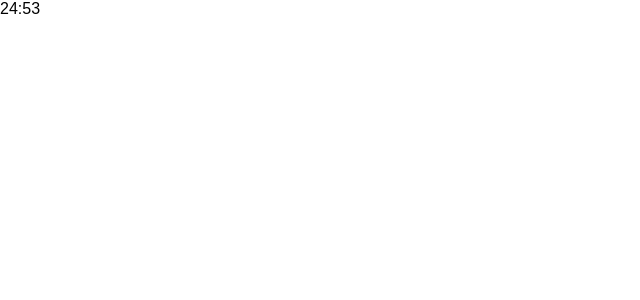
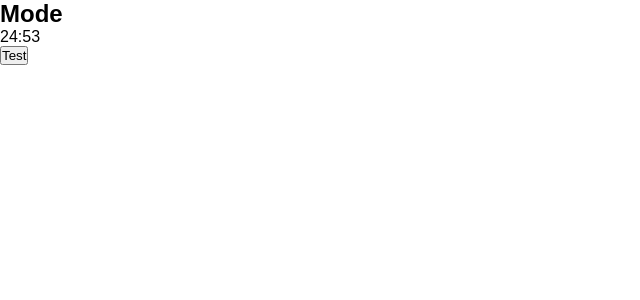
Before and after one commit to victormxlo/typescript-pomodoro-app, a React (Create React App) app: page / in a window 1280 px wide. Shown: the top 300 px of the page, without its empty margins (0-640 px from the left). Built offline with nearby package versions, Linux system fonts and the light colour scheme.

Commit message:
React components

```diff
--- /dev/null
+++ b/src/components/button.tsx
@@ -0,0 +1,15 @@
+import React from 'react';
+
+interface Props {
+  text: string;
+  onClick?: () => void;
+  className?: string;
+}
+
+export function Button(props: Props): JSX.Element {
+  return (
+    <button onClick={props.onClick} className={props.className}>
+      {props.text}
+    </button>
+  );
+}
--- a/src/components/pomodoro-timer.tsx
+++ b/src/components/pomodoro-timer.tsx
@@ -1,6 +1,7 @@
 import React from 'react';
 import { useInterval } from '../hooks/use-interval';
-import { timeConverter } from '../utils/time-converter';
+import { Button } from './button';
+import { Timer } from './timer';
 
 interface Props {
   defaultPomodoroTime: number;
@@ -13,5 +14,11 @@
     setMainTime(mainTime - 1);
   }, 1000);
 
-  return <div>{timeConverter(mainTime)}</div>;
+  return (
+    <div className="container">
+      <h2>Mode</h2>
+      <Timer mainTime={mainTime} />
+      <Button text="Test" onClick={() => console.log('...')}></Button>
+    </div>
+  );
 }
--- /dev/null
+++ b/src/components/timer.tsx
@@ -0,0 +1,10 @@
+import React from 'react';
+import { timeConverter } from '../utils/time-converter';
+
+interface Props {
+  mainTime: number;
+}
+
+export function Timer(props: Props): JSX.Element {
+  return <div className="timer">{timeConverter(props.mainTime)}</div>;
+}
```
